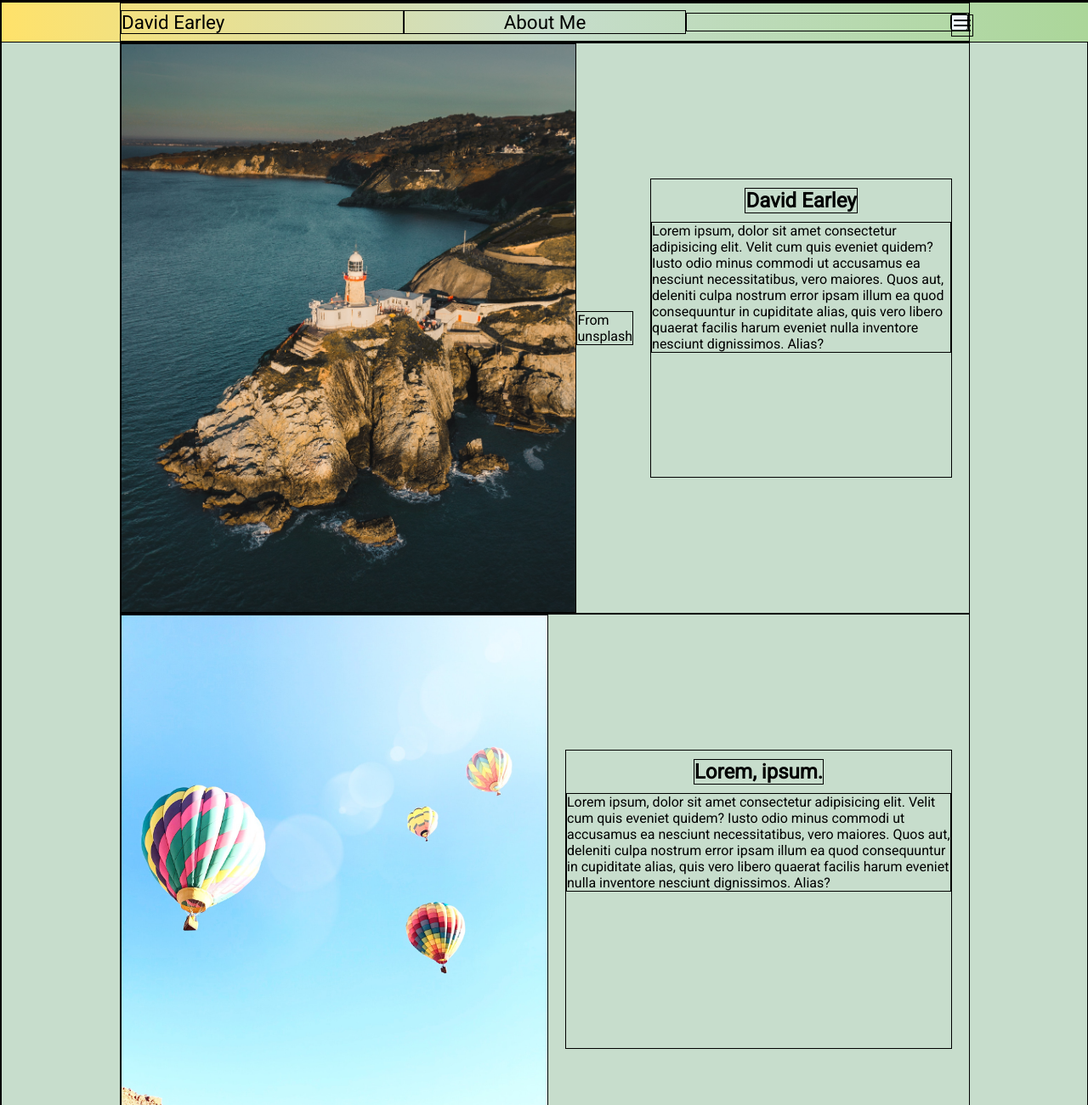
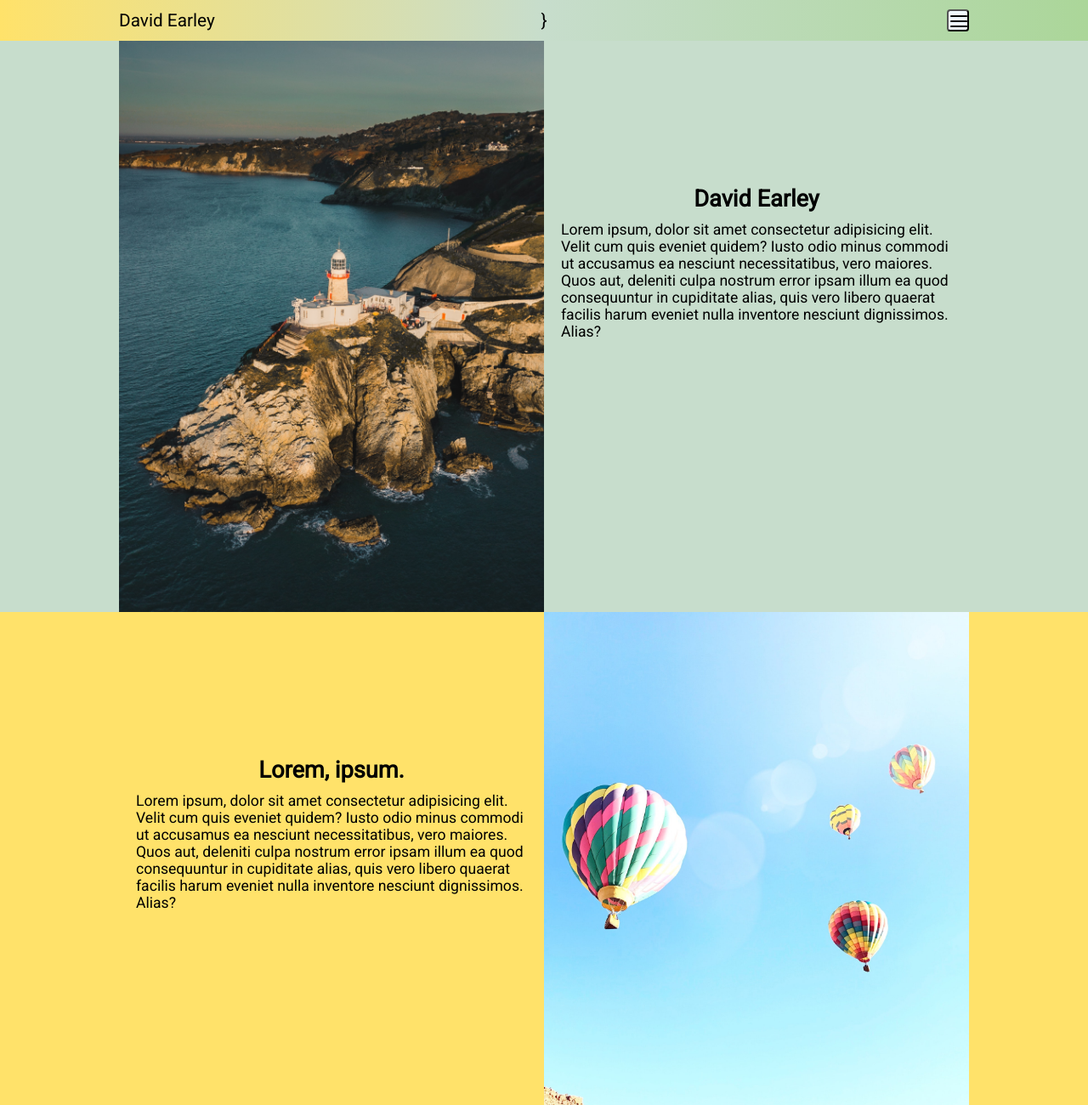
Before and after one commit to davidlate/jubilant-system, a plain HTML site: page index.html in a window 1280 px wide. Shown: the top 1300 px of the page at 85% size. Drawn offline with Linux system fonts and the light colour scheme.

Commit message:
Added more styling, font upscale with screen; photos swap sides

```diff
--- a/index.html
+++ b/index.html
@@ -12,18 +12,16 @@
     <section class="header-container">
         <div class="header">
             <div class="upper title">David Earley</div>
-            <div class="upper logo">About Me</div>
+            <div class="upper logo">   }</div>
             <div class="upper menu"> <button class="mbutton"><img src="images/menu.svg" alt="menu button"></button> </div>
         </div>
     </section>
 
 
+    <section class="full-width-container">
         <section class="main1-container main-container">
-            <img class="landing" src="/images/howth.jpg" alt="A light house on the coast">
-            <figcaption>From unsplash</figcaption>
-
+                <img class="landing-image" src="/images/howth.jpg" alt="A light house on the coast">
             <div class="main main1">
-
                 <h1>
                     David Earley
                 </h1>
@@ -35,13 +33,31 @@
                 </p>
             </div>
         </section>
+    </section>
 
 
+    <section class="full-width-container">
         <section class="main2-container main-container">
-        <img class="landing" src="/images/balloons.jpg" alt="A bevy of hot-air balloons">
+            <img class="landing-image" src="/images/balloons.jpg" alt="A bevy of hot-air balloons">
+            <div class="main main2">
+                <h1>
+                    Lorem, ipsum.
+                </h1>
+                <p class="text">
+                    Lorem ipsum, dolor sit amet consectetur adipisicing elit. Velit cum quis eveniet quidem? Iusto odio minus
+                     commodi ut accusamus ea nesciunt necessitatibus, vero maiores. Quos aut, deleniti culpa nostrum error ipsam
+                      illum ea quod consequuntur in cupiditate alias, quis vero libero quaerat facilis harum eveniet nulla
+                       inventore nesciunt dignissimos. Alias?
+                </p>
+            </div>
 
-        <div class="main main2">
+        </section>
+    </section>
 
+    <section class="full-width-container">
+        <section class="main3-container main-container">
+            <img class="landing-image" src="/images/camera.jpg" alt="An image of a colorful stylized camera">
+            <div class="main main3">
                 <h1>
                     Lorem, ipsum.
                 </h1>
@@ -53,6 +69,7 @@
                 </p>
             </div>
         </section>
+    </section>
 
 
 </body>
--- a/style.css
+++ b/style.css
@@ -5,11 +5,16 @@
 
 * {
     font-family: 'Roboto', sans-serif;
-    border: 0.5px black solid;
+    /* border: 0.5px black solid; */
     margin: 0px;
     padding: 0px;
     box-sizing: border-box;
-    --header-font-size: clamp(1.1rem, 3vw, 1.4rem);
+    --header-font-size: clamp(1.1rem, 3vw, 1.3rem);
+    --heading-font-size: clamp(1.5rem, 5vw, 1.7rem);
+    --para-font-size: clamp(1rem, 2.5vw, 1.1rem);
+    --menu-height: clamp(1.3rem, 3.6vw, 1.6rem);
+
+    z-index: -5;
 }
 
 
@@ -23,14 +28,23 @@ body{
     background-color: #c7ddcc;
 }
 
+
+
 h1{
     text-align: center;
     margin: 10px auto 10px auto;
+    font-size: var(--heading-font-size);
+}
+
+p{
+    font-size: var(--para-font-size);
 }
 
 
-
 .header-container{
+    position: sticky;
+    top: 0rem;
+    z-index: 1;
     display: flex;
     align-items: center;
     justify-content: center;
@@ -40,6 +54,7 @@ h1{
     width: 100vw;
     font-family: 'Roboto';
     background: linear-gradient(to right, #ffe26a,#c7ddcc, #abd699);
+
 
 
 }
@@ -68,12 +83,23 @@ h1{
 
 .mbutton{
     display: flex;
-    background-color: white;
     border-radius: 15%;
-    height: 1.3rem;
-    width: 1.3rem;
+    height: var(--menu-height);
+    width: var(--menu-height);
     background-color: aliceblue;
 }
+
+
+.full-width-container:nth-child(odd){
+    width: 100%;
+    background-color: #ffe26a;
+    display: flex;
+    justify-content: center;
+    align-items: center;
+}
+
+
+
 
 .main-container{
     width: min(100vw, 1000px);
@@ -85,7 +111,7 @@ h1{
 }
 
 .main{
-    width: min(95%, 80ch);
+    width: min(50%, 80ch);
     height: calc(50vh - 3rem);
     margin: 0px 20px;
     display: flex;
@@ -93,11 +119,17 @@ h1{
 }
 
 
-.landing{
-    width: 50vw;
+.landing-image{
+    max-width: min(50%, 100ch);
     object-fit: cover;
-    height: 100%
+    height: 100%;
 }
+
+.full-width-container:nth-child(odd)>:first-child>img {
+    order: 1;
+}
+
+
 
 
 .text{
@@ -108,8 +140,16 @@ h1{
     .main-container{
         flex-direction: column;
     }
-    .landing{
-        width: 100%;
+
+    .full-width-container:nth-child(odd)>:first-child>img {
+        order: 0;
+    }
+
+    .main{
+        width: min(95%, 100ch);
+    }
+    .landing-image{
+        min-width: 100%;
         height: calc(60vh - 3rem);
     }
 }
```
Also changed, not shown: 1 other file. Lines whose indentation alone changed are shown as unchanged.
